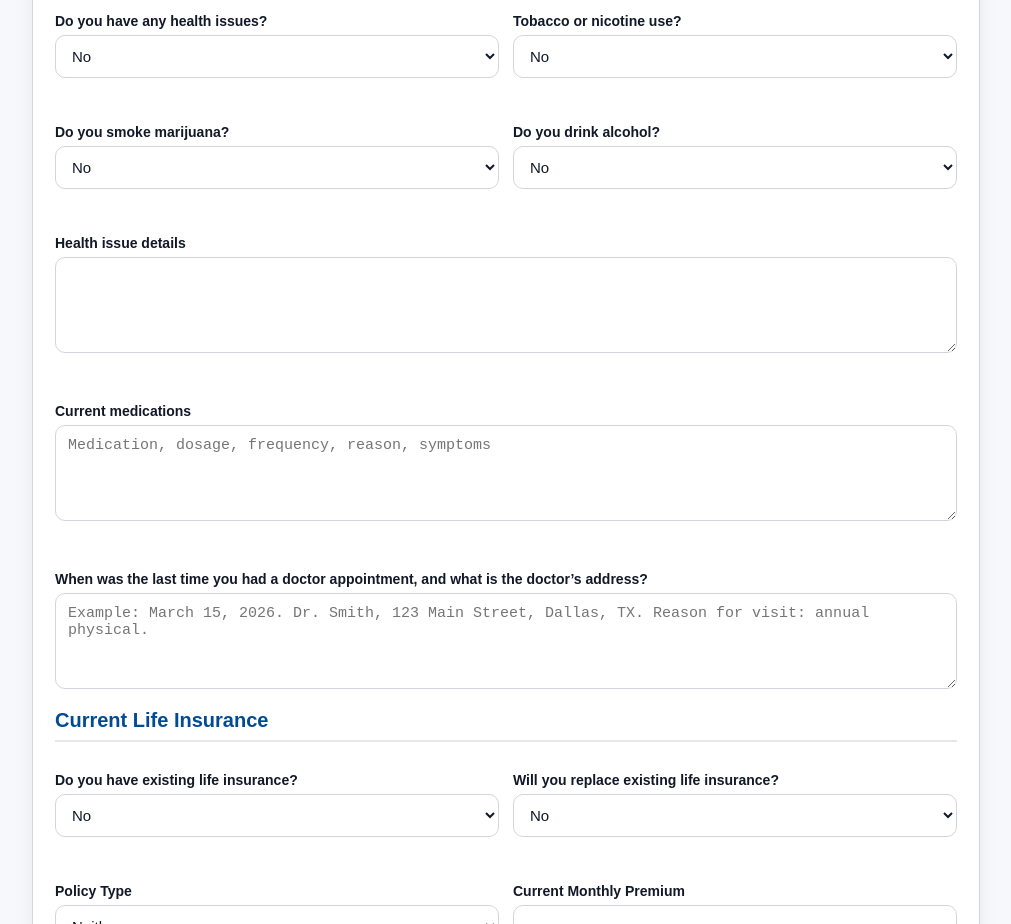
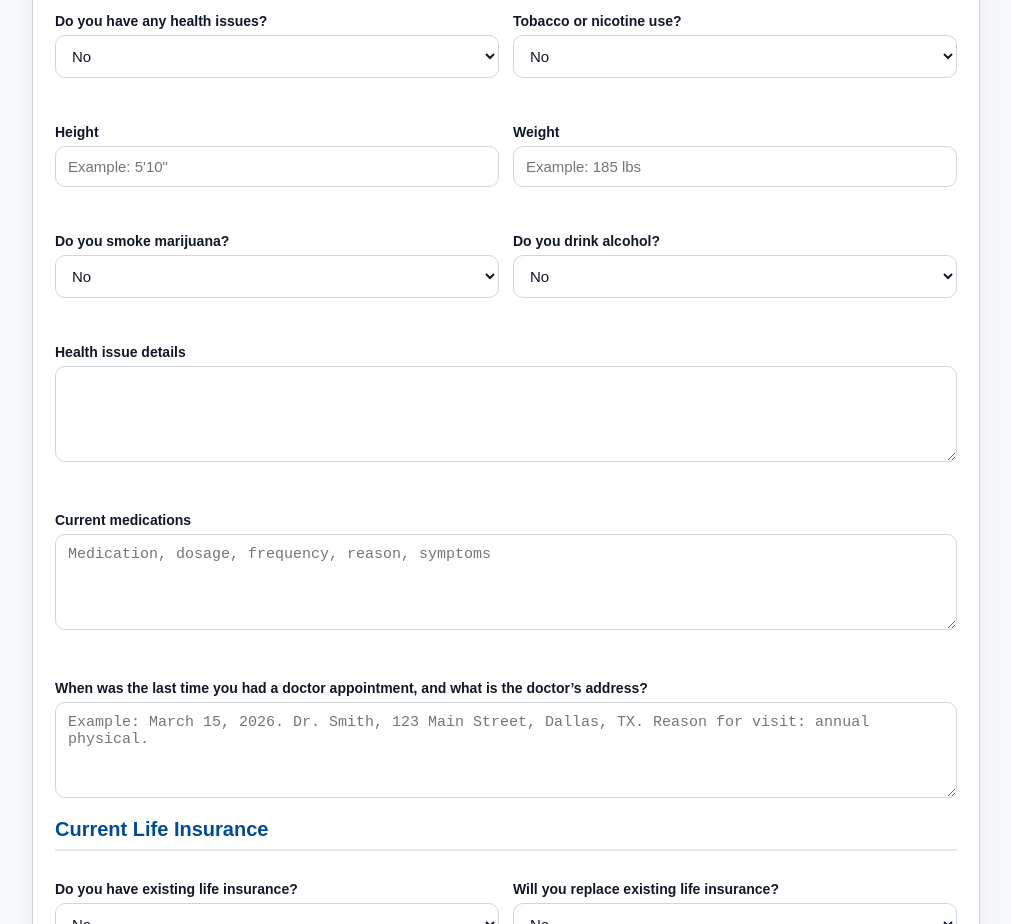
Before and after one commit to JamesJones4301/Life-Insurance, a plain HTML site: page index.html in a window 1280 px wide. Shown: the part 1800-2724 px from the top of the page, without its empty margins (134-1145 px from the left). Drawn offline with Linux system fonts and the light colour scheme.

Commit message:
Add height and weight input fields
Added input fields for height and weight in health information section.

```diff
--- a/index.html
+++ b/index.html
@@ -62,6 +62,10 @@
         <div class="grid">
           <p><label>Do you have any health issues?</label><select name="Health Issues"><option>No</option><option>Yes</option></select></p>
           <p><label>Tobacco or nicotine use?</label><select name="Tobacco or Nicotine Use"><option>No</option><option>Yes</option><option>Former user</option></select></p>
+          <p><label>Height</label><input name="Height" placeholder="Example: 5'10&quot;" /></p>
+          <p>
+          <label>Weight</label><input name="Weight" placeholder="Example: 185 lbs" />
+          </p>
           <p><label>Do you smoke marijuana?</label><select name="Marijuana Use"><option>No</option><option>Yes</option><option>Former user</option></select></p>
           <p><label>Do you drink alcohol?</label><select name="Alcohol Use"><option>No</option><option>Yes, occasionally</option><option>Yes, weekly</option><option>Yes, daily</option><option>Former drinker</option></select></p>
           <p class="full"><label>Health issue details</label><textarea name="Health Issue Details"></textarea></p>
```
